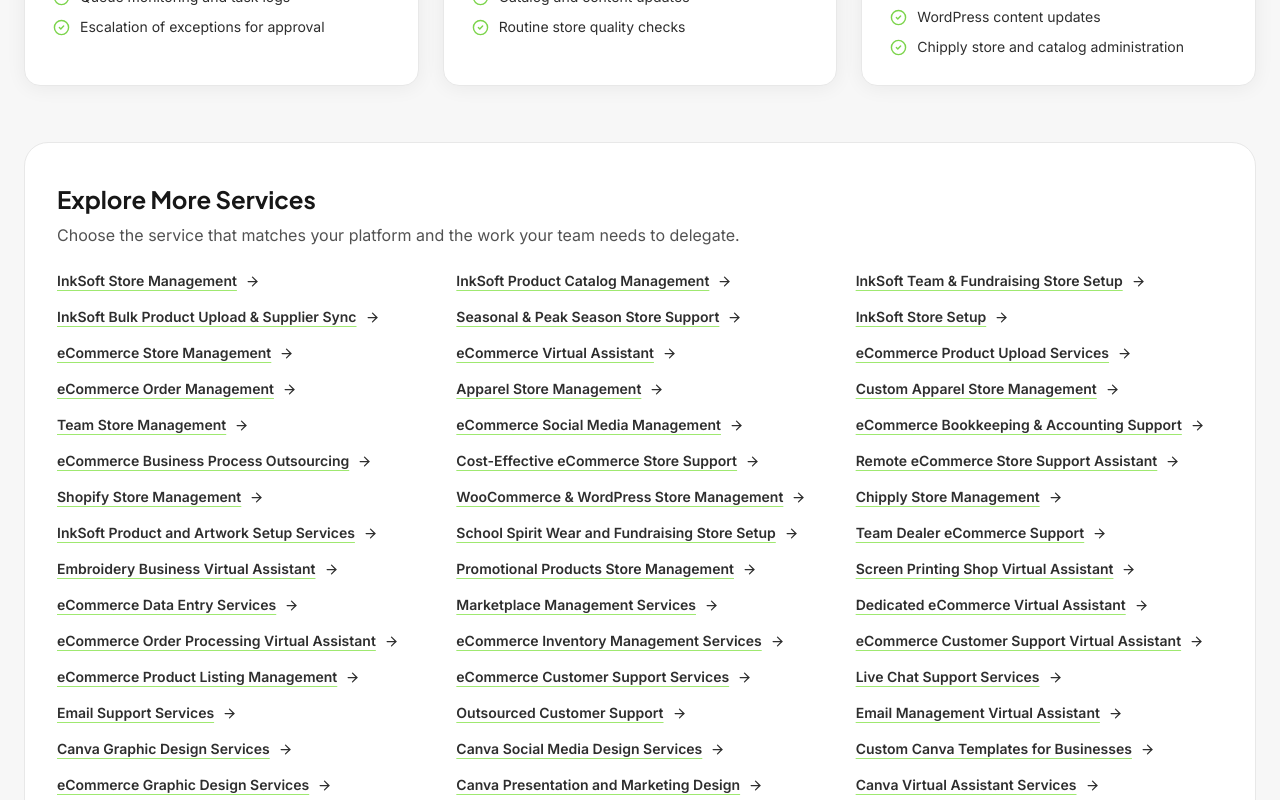
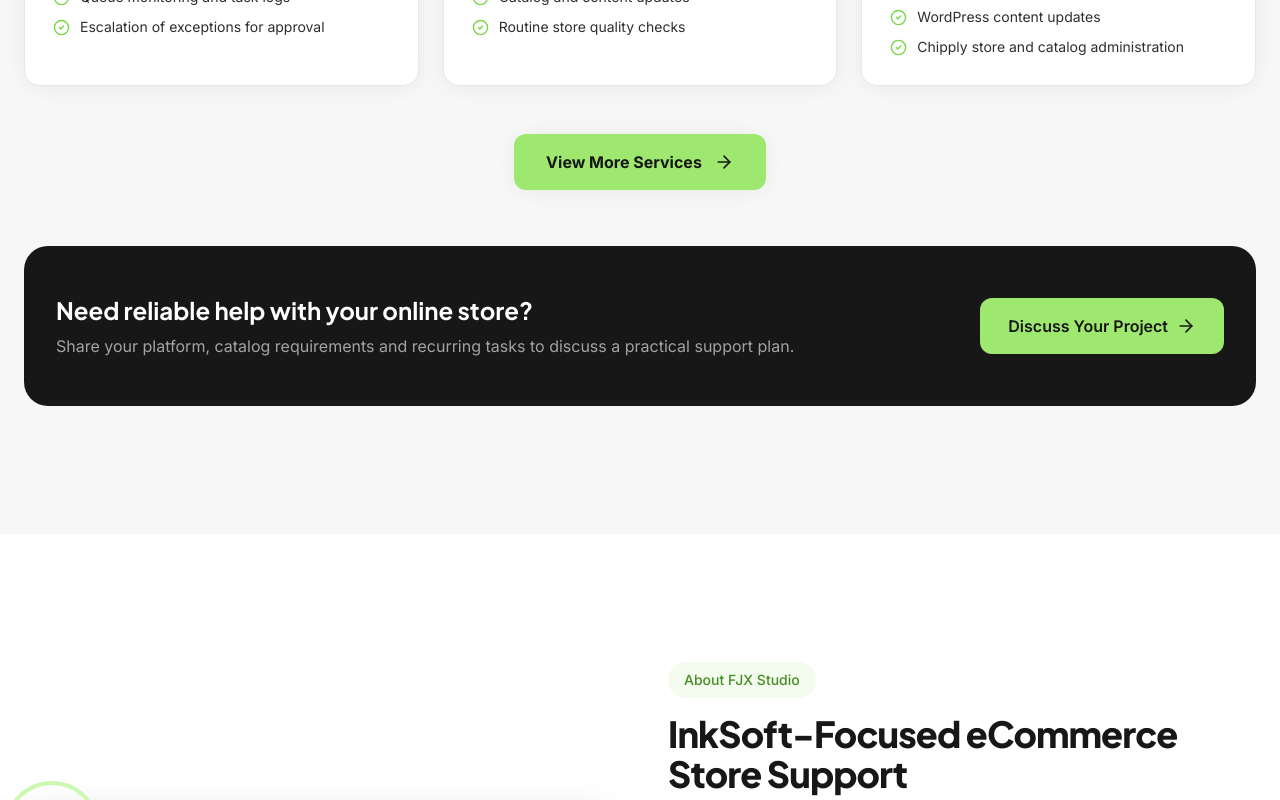
Before and after one commit to Fahad42150/dancing-llama-3e1cb2, a React (Vite) app: page / in a window 1280 px wide. Shown: the part 3520-4320 px from the top of the page. Built offline with nearby package versions, Linux system fonts and the light colour scheme; grey boxes are pictures that could not be loaded.

Commit message:
Replace homepage service directory with View More Services button

```diff
--- a/src/components/Services.tsx
+++ b/src/components/Services.tsx
@@ -1,54 +1,6 @@
 import { CheckCircle2, ArrowRight } from 'lucide-react';
 import { services } from '@/data/content';
 import { useReveal } from '@/hooks/useReveal';
-
-const servicePages = [
-  { label: 'InkSoft Store Management', href: '/inksoft-store-management/' },
-  { label: 'InkSoft Product Catalog Management', href: '/inksoft-product-catalog-management/' },
-  { label: 'InkSoft Team & Fundraising Store Setup', href: '/inksoft-team-fundraising-store-setup/' },
-  { label: 'InkSoft Bulk Product Upload & Supplier Sync', href: '/inksoft-bulk-product-upload-supplier-sync/' },
-  { label: 'Seasonal & Peak Season Store Support', href: '/seasonal-peak-season-store-support/' },
-  { label: 'InkSoft Store Setup', href: '/inksoft-store-setup/' },
-  { label: 'eCommerce Store Management', href: '/ecommerce-store-management/' },
-  { label: 'eCommerce Virtual Assistant', href: '/ecommerce-virtual-assistant/' },
-  { label: 'eCommerce Product Upload Services', href: '/ecommerce-product-upload-services/' },
-  { label: 'eCommerce Order Management', href: '/ecommerce-order-management/' },
-  { label: 'Apparel Store Management', href: '/apparel-store-management/' },
-  { label: 'Custom Apparel Store Management', href: '/custom-apparel-store-management/' },
-  { label: 'Team Store Management', href: '/team-store-management/' },
-  { label: 'eCommerce Social Media Management', href: '/ecommerce-social-media-management/' },
-  { label: 'eCommerce Bookkeeping & Accounting Support', href: '/ecommerce-bookkeeping-accounting/' },
-  { label: 'eCommerce Business Process Outsourcing', href: '/ecommerce-business-process-outsourcing/' },
-  { label: 'Cost-Effective eCommerce Store Support', href: '/cost-effective-ecommerce-store-support/' },
-  { label: 'Remote eCommerce Store Support Assistant', href: '/remote-ecommerce-store-support-assistant/' },
-  { label: 'Shopify Store Management', href: '/shopify-store-management/' },
-  { label: 'WooCommerce & WordPress Store Management', href: '/woocommerce-wordpress-store-management/' },
-  { label: 'Chipply Store Management', href: '/chipply-store-management/' },
-  { label: 'InkSoft Product and Artwork Setup Services', href: '/inksoft-product-artwork-setup-services/' },
-  { label: 'School Spirit Wear and Fundraising Store Setup', href: '/school-spirit-wear-fundraising-store-setup/' },
-  { label: 'Team Dealer eCommerce Support', href: '/team-dealer-ecommerce-support/' },
-  { label: 'Embroidery Business Virtual Assistant', href: '/embroidery-business-virtual-assistant/' },
-  { label: 'Promotional Products Store Management', href: '/promotional-products-store-management/' },
-  { label: 'Screen Printing Shop Virtual Assistant', href: '/screen-printing-shop-virtual-assistant/' },
-  { label: 'eCommerce Data Entry Services', href: '/ecommerce-data-entry-services/' },
-  { label: 'Marketplace Management Services', href: '/marketplace-management-services/' },
-  { label: 'Dedicated eCommerce Virtual Assistant', href: '/dedicated-ecommerce-virtual-assistant/' },
-  { label: 'eCommerce Order Processing Virtual Assistant', href: '/ecommerce-order-processing-virtual-assistant/' },
-  { label: 'eCommerce Inventory Management Services', href: '/ecommerce-inventory-management/' },
-  { label: 'eCommerce Customer Support Virtual Assistant', href: '/ecommerce-customer-support-virtual-assistant/' },
-  { label: 'eCommerce Product Listing Management', href: '/ecommerce-product-listing-management/' },
-  { label: 'eCommerce Customer Support Services', href: '/ecommerce-customer-support-services/' },
-  { label: 'Live Chat Support Services', href: '/live-chat-support-services/' },
-  { label: 'Email Support Services', href: '/email-support-services/' },
-  { label: 'Outsourced Customer Support', href: '/outsourced-customer-support/' },
-  { label: 'Email Management Virtual Assistant', href: '/email-management-virtual-assistant/' },
-  { label: 'Canva Graphic Design Services', href: '/canva-graphic-design-services/' },
-  { label: 'Canva Social Media Design Services', href: '/canva-social-media-design/' },
-  { label: 'Custom Canva Templates for Businesses', href: '/custom-canva-templates-design/' },
-  { label: 'eCommerce Graphic Design Services', href: '/ecommerce-graphic-design-services/' },
-  { label: 'Canva Presentation and Marketing Design', href: '/canva-presentation-marketing-design/' },
-  { label: 'Canva Virtual Assistant Services', href: '/canva-virtual-assistant/' },
-];
 
 export default function Services() {
   const { ref, isVisible } = useReveal();
@@ -81,26 +33,14 @@ export default function Services() {
           ))}
         </div>
 
-        <div className="mt-14 rounded-3xl border border-charcoal-100 bg-white px-8 py-10">
-          <h3 className="font-display text-2xl font-bold text-charcoal-900">
-            Explore More Services
-          </h3>
-          <p className="mt-2 max-w-3xl text-charcoal-500">
-            Choose the service that matches your platform and the work your
-            team needs to delegate.
-          </p>
-          <div className="mt-6 grid gap-x-8 gap-y-4 sm:grid-cols-2 lg:grid-cols-3">
-            {servicePages.map((page) => (
-              <a
-                key={page.href}
-                href={page.href}
-                className="inline-flex items-center gap-2 text-sm font-semibold text-charcoal-700 underline decoration-parrot-400 underline-offset-4 transition-colors hover:text-parrot-700"
-              >
-                {page.label}
-                <ArrowRight size={15} aria-hidden="true" />
-              </a>
-            ))}
-          </div>
+        <div className="mt-12 flex justify-center">
+          <a
+            href="/services/"
+            className="group inline-flex items-center gap-3 rounded-xl bg-parrot-400 px-8 py-4 text-base font-bold text-charcoal-900 shadow-soft transition-all hover:-translate-y-0.5 hover:bg-parrot-300 hover:shadow-card-hover"
+          >
+            View More Services
+            <ArrowRight size={20} aria-hidden="true" className="transition-transform group-hover:translate-x-1" />
+          </a>
         </div>
 
         <div className="mt-14 flex flex-col items-center gap-4 rounded-3xl bg-charcoal-900 px-8 py-12 text-center sm:flex-row sm:justify-between sm:text-left">
```
